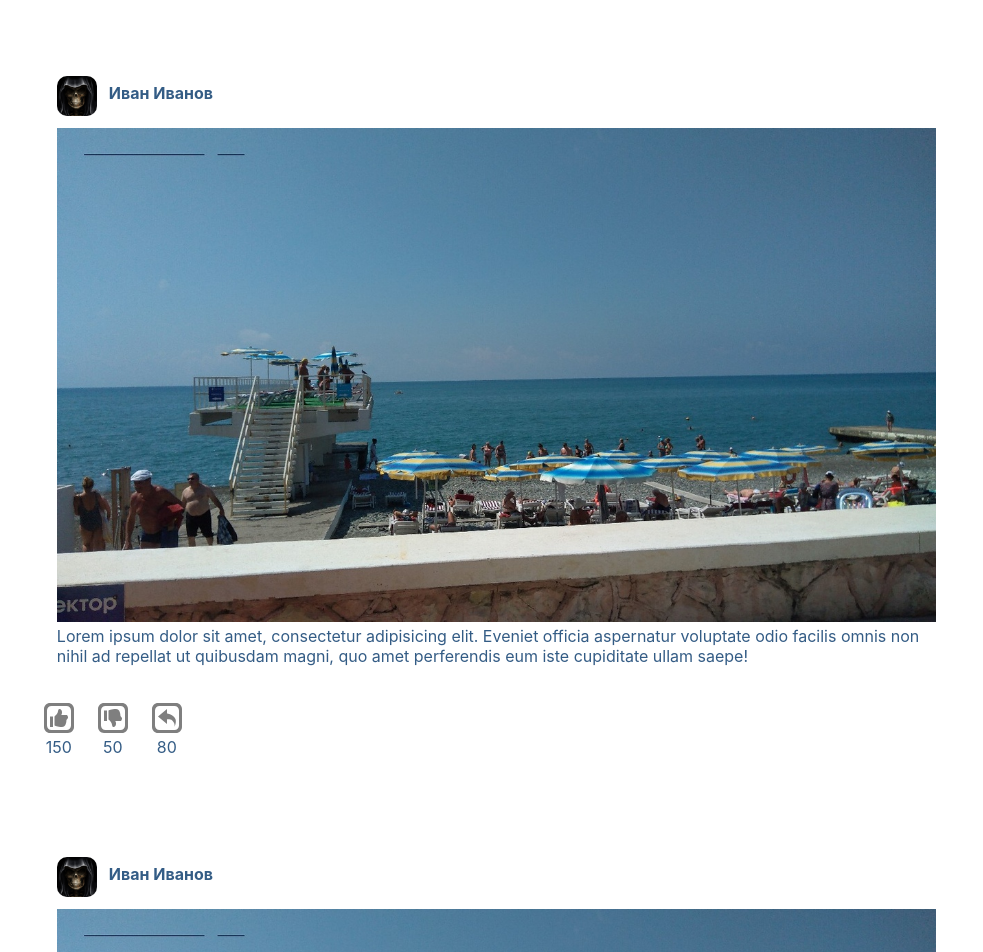
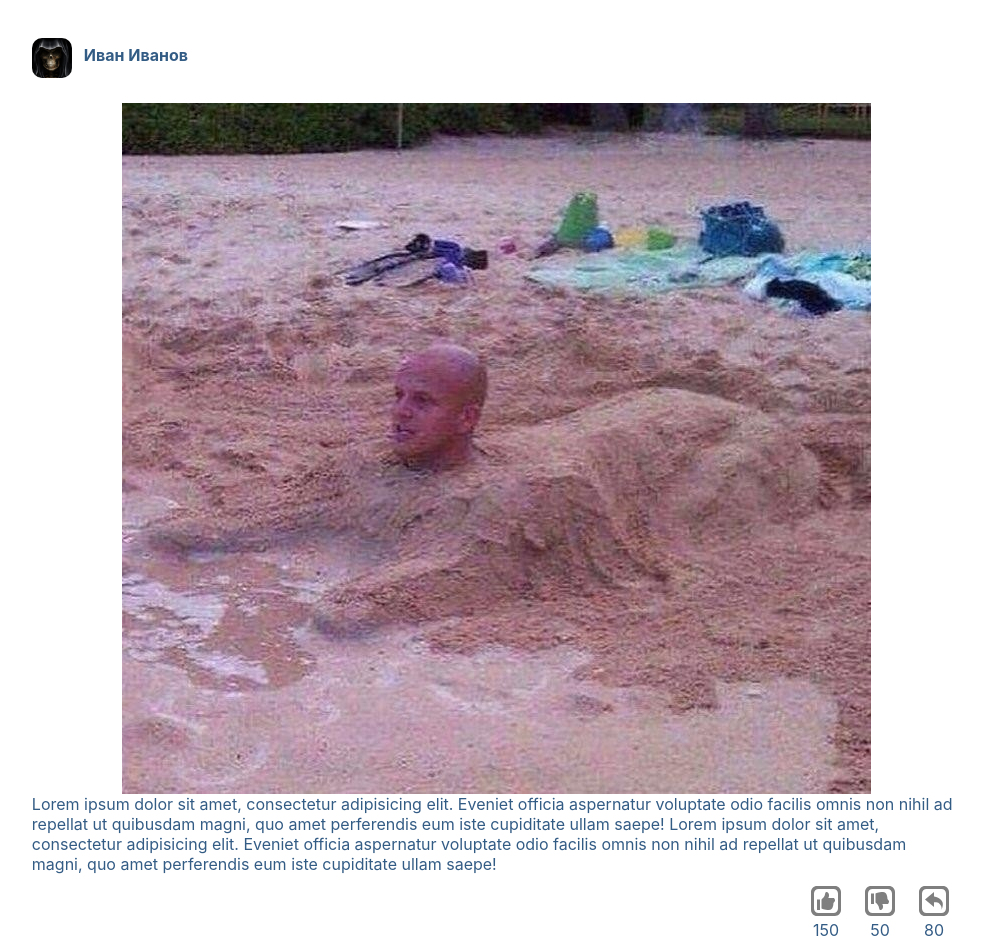
Before and after one commit to nvk900/react-kabzda-1, a React (Create React App) app: page / in a window 1280 px wide. Shown: the part 1180-2132 px from the top of the page, without its empty margins (254-1237 px from the left). Built offline with nearby package versions, Linux system fonts and the light colour scheme.

Commit message:
vse puchkom

```diff
--- a/src/App.css
+++ b/src/App.css
@@ -263,7 +263,7 @@
   display: block;
   color: rgba(0, 51, 102, 0.8);
   margin: 25px 0;
-  padding: 25px;
+  padding: 25px 0;
   min-height: 100px;
   background-color: rgba(255,255,255, 0.5);
 }
@@ -272,7 +272,7 @@
   height: 40px;
   max-width: 100%;
   overflow: hidden;
-  margin-bottom: 12px;
+  margin-bottom: 25px;
 }
 .avatarAutor{
   display: inline-block;
@@ -296,16 +296,21 @@
 }
 
 .postContent{
-  background-color: #fff;
-  padding: 25px;
-  border-radius: 10px;
+  margin: 0 25px;
+  border-radius: 0;
 }
 .post .postImg{
+  display: block;
   max-width: 100%;
+  margin: 0 auto;
 }
 .postP{
 
 
+}
+.postBtns{
+  text-align: right;
+  margin-right: 25px;
 }
 
 .postBtns .btn{
--- /dev/null
+++ b/src/components/Post2.jsx
@@ -0,0 +1,42 @@
+import React from 'react';
+import PhotoPost from './../img/fotoPost2.jpg'
+import LikeIco from './../img/like.svg';
+import DislikeIco from './../img/dislike.svg';
+import RepostIco from './../img/repost.svg';
+import Avatar from './../img/avatar.jpg';
+
+const Post2 = () => {
+	return (
+		<div className='post'>
+			<div className="postContent">
+				<div className="autorPost">
+					<div className="avatarAutor">
+						<img src={Avatar} alt="Аватар"/>
+					</div>
+					<p className="nameAutor">Иван Иванов</p>
+				</div>
+				<img className="postImg" src={PhotoPost} alt="Фоточка"/>
+				<p className="postP">
+					Lorem ipsum dolor sit amet, consectetur adipisicing elit. Eveniet officia aspernatur voluptate odio facilis omnis non nihil ad repellat ut quibusdam magni, quo amet perferendis eum iste cupiditate ullam saepe! Lorem ipsum dolor sit amet, consectetur adipisicing elit. Eveniet officia aspernatur voluptate odio facilis omnis non nihil ad repellat ut quibusdam magni, quo amet perferendis eum iste cupiditate ullam saepe!
+				</p>
+			</div>
+
+			<div className="postBtns">
+				<div className="like postBtn btn">
+					<img src={LikeIco} alt="Like"/>
+					<p className="counter likeCounter">150</p>
+				</div>
+				<div className="disLike postBtn btn">
+					<img src={DislikeIco} alt="Like"/>
+					<p className="counter dislikeCounter">50</p>
+				</div>
+				<div className="repost postBtn btn">
+					<img src={RepostIco} alt="Like"/>
+					<p className="counter repostCounter">80</p>
+				</div>
+			</div>
+		</div>
+		);
+}
+
+export default Post2;
--- a/src/components/Posts.jsx
+++ b/src/components/Posts.jsx
@@ -1,5 +1,6 @@
 import React from 'react';
 import Post from './../components/Post.jsx'
+import Post2 from './../components/Post2.jsx'
 
 const Posts = () => {
 	return (
@@ -9,9 +10,9 @@ const Posts = () => {
 			</div>
 			<div id='postsBlock'>
 				<Post />
+				<Post2 />
 				<Post />
-				<Post />
-				<Post />
+				<Post2 />
 			</div>
 		</div>
 		);
```
Also changed, not shown: src/img/fotoPost2.jpg (added).
